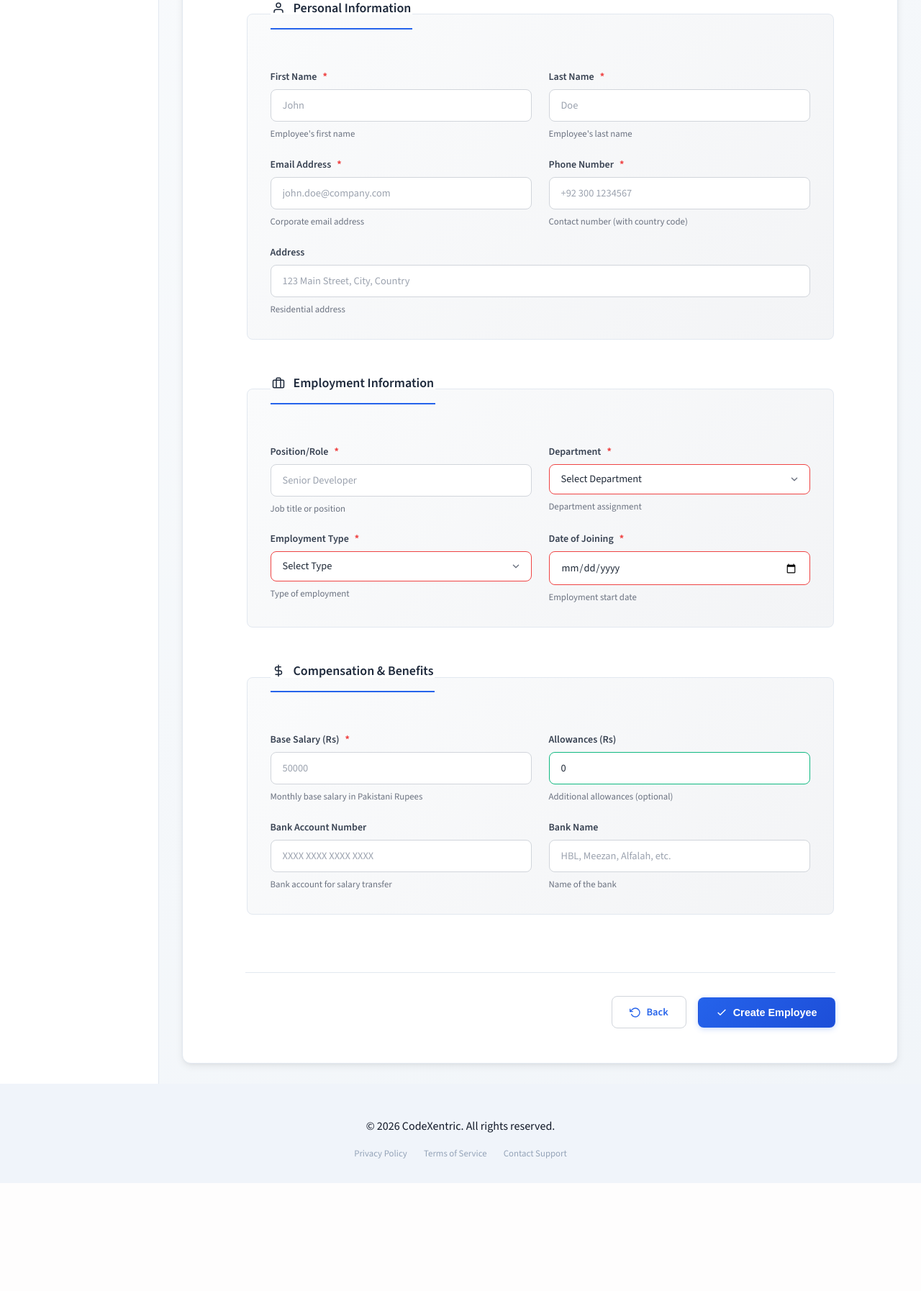
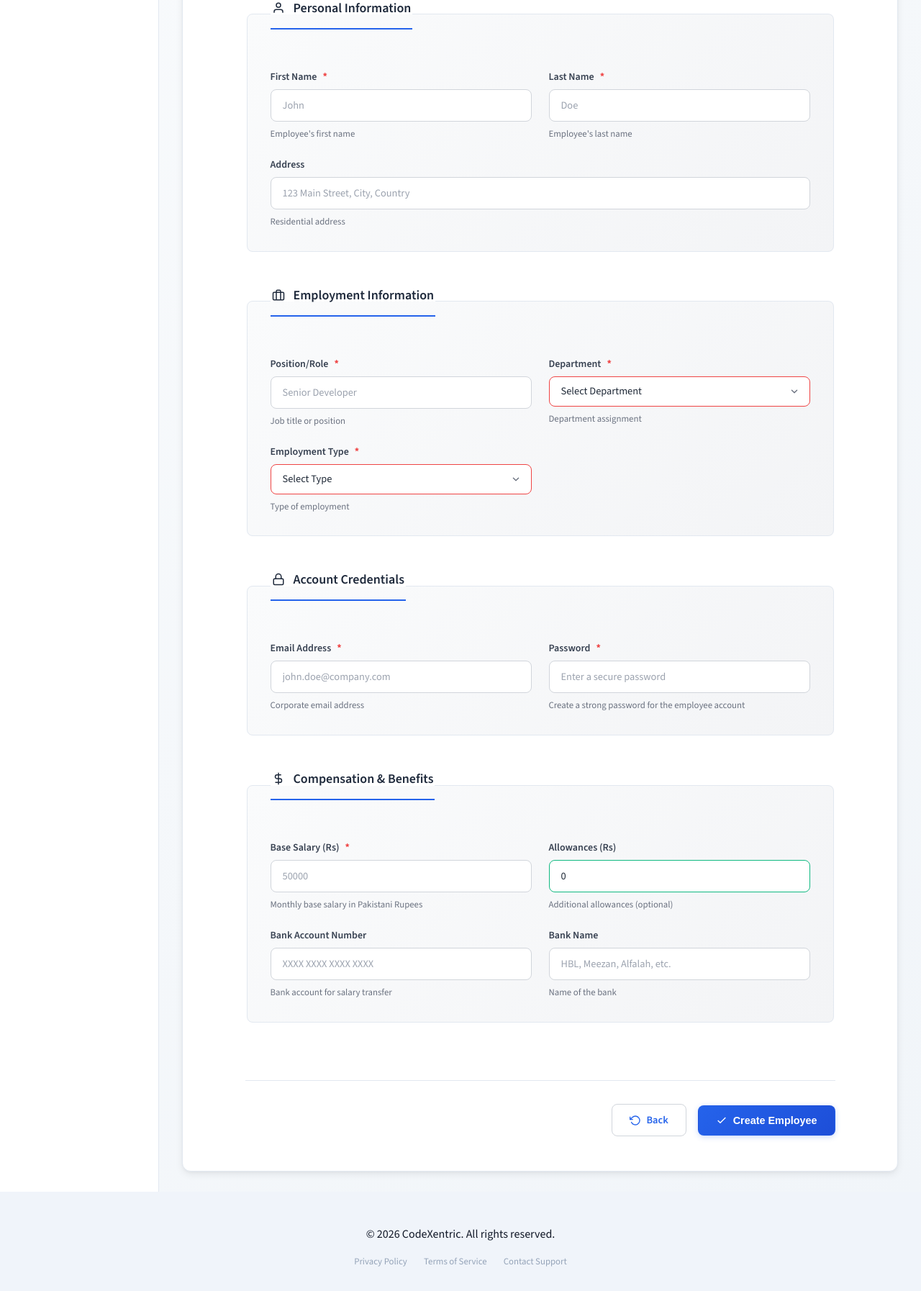
Before and after one commit to haseeb-sheikh1/Backend-Web-Development, a PHP site: page /add_employee.php in a window 1280 px wide. Shown: the part 334-2128 px from the top of the page at 72% size. Before the commit the page ends 1978 px from the top, so only its background shows below. Run offline with PHP 8.4, Linux system fonts and the light colour scheme; the visitor is signed in with stand-in values (Sample User, id 1).

Commit message:
feat: create employee functionality

```diff
--- a/codexentric-employee-system/pages/Employee.php
+++ b/codexentric-employee-system/pages/Employee.php
@@ -8,44 +8,93 @@ class Employee {
   public $allowances;
   public $bankName;
   public $bankAccountNumber;
+  public $Fname;
+  public $Lname;
+  public $email;
+  public $password;
+  public $phone; // Added phone property
   public $errors = [];
   private $connection;
 
-   public function __construct($db) {
+  public function __construct($db) {
     $this->connection = $db;
   }
 
   public function createEmployee(){
     if (isset($_POST['create_employee'])) {
-      $this->homeAddress = trim($_POST['home_address']);
-      $this->positionTitle = trim($_POST['position_title']);
-      $this->department = trim($_POST['department']);
-      $this->employeeType = trim($_POST['employee_type']);
-      $this->baseSalary = trim($_POST['base_salary']);
-      $this->allowances = trim($_POST['allowances']);
-      $this->bankName = trim($_POST['bank_name']);
-      $this->bankAccountNumber = trim($_POST['bank_account_number']);
 
-       $query = "INSERT INTO employees (home_address, position_title, department, employment_type, base_salary_rs, allowances_rs, bank_name, bank_account_number)
-       VALUES ('$this->homeAddress', '$this->positionTitle', '$this->department', '$this->employeeType', '$this->baseSalary', '$this->allowances', '$this->bankName', '$this->bankAccountNumber')";
-      // Here you would typically add code to save this data to a database
-      $result = $this->connection->query($query);
+      // 1. Capture all fields safely
+      $this->Fname = trim($_POST['first_name'] ?? '');
+      $this->Lname = trim($_POST['last_name'] ?? '');
+      $this->email = trim($_POST['email'] ?? '');
+      $this->password = trim($_POST['password'] ?? '');
+      $this->phone = trim($_POST['phone'] ?? ''); // Capturing phone!
+      $this->homeAddress = trim($_POST['home_address'] ?? '');
+      $this->positionTitle = trim($_POST['position_title'] ?? '');
+      $this->department = trim($_POST['department'] ?? '');
+      $this->employeeType = trim($_POST['employee_type'] ?? '');
+      $this->baseSalary = trim($_POST['base_salary'] ?? 0);
 
-      if ($result) {
-        // Employee created successfully
-        return true;
-      } else {
-        // Handle database error
-        $this->errors[] = "Database error: " . $this->connection->error;
+      // Fix empty string trying to insert into an INT/DECIMAL column
+      $allowances_input = trim($_POST['allowances'] ?? '');
+      $this->allowances = ($allowances_input === '') ? 0 : $allowances_input;
+
+      $this->bankName = trim($_POST['bank_name'] ?? '');
+      $this->bankAccountNumber = trim($_POST['bank_account_number'] ?? '');
+
+      $hashedPassword = password_hash($this->password, PASSWORD_DEFAULT);
+
+      // IMPORTANT: Set the correct Role ID for an Employee based on your `roles` table.
+      // Assuming '2' is the role_id for a standard employee. Change this if needed!
+      $role_id = 2;
+
+      // 2. Insert into Users Table using Prepared Statements
+      $stmtUser = $this->connection->prepare("INSERT INTO users (first_name, last_name, email, password_hash, role_id) VALUES (?, ?, ?, ?, ?)");
+
+      if (!$stmtUser) {
+          $this->errors['general'] = "Prepare failed for user: " . $this->connection->error;
+          return false;
+      }
+
+      // "ssssi" means: string, string, string, string, integer
+      $stmtUser->bind_param("ssssi", $this->Fname, $this->Lname, $this->email, $hashedPassword, $role_id);
+
+      if (!$stmtUser->execute()) {
+            $this->errors['general'] = "Error creating user: " . $stmtUser->error;
+            return false;
+      }
+
+      $newuserId = $stmtUser->insert_id;
+      $stmtUser->close();
+
+      // 3. Insert into Employees Table using Prepared Statements
+      $stmtEmp = $this->connection->prepare("INSERT INTO employees (user_id, home_address, position_title, department, employment_type, base_salary_rs, allowances_rs, bank_name, bank_account_number) VALUES (?, ?, ?, ?, ?, ?, ?, ?, ?)");
+
+      if (!$stmtEmp) {
+          $this->errors['general'] = "Prepare failed for employee: " . $this->connection->error;
+          // Rollback the user creation if employee preparation fails
+          $this->connection->query("DELETE FROM users WHERE user_id = '$newuserId'");
+          return false;
+      }
+
+      // "isssssdss" means: integer, string, string, string, string, double, double, string, string
+      $stmtEmp->bind_param("isssssdss", $newuserId, $this->homeAddress, $this->positionTitle, $this->department, $this->employeeType, $this->baseSalary, $this->allowances, $this->bankName, $this->bankAccountNumber);
+
+      if (!$stmtEmp->execute()) {
+        $this->errors['general'] = "Error creating employee record: " . $stmtEmp->error;
+        // Rollback the user creation
+        $this->connection->query("DELETE FROM users WHERE user_id = '$newuserId'");
+        $stmtEmp->close();
         return false;
       }
-      if (count($this->errors) > 0) {
-        // Handle validation errors
-        return false;
-      } else {
-        // Employee created successfully
-        return true;
-      }
+
+      $stmtEmp->close();
+
+      // Optional: Add a success message to the errors array to display on screen
+      $this->errors['success'] = "Employee created successfully!";
+      return true;
     }
+    return false;
   }
 }
+?>
--- a/codexentric-employee-system/pages/add_employee.php
+++ b/codexentric-employee-system/pages/add_employee.php
@@ -6,7 +6,7 @@ if (!isset($_SESSION['email'])) {
 }
     $user_role = "admin";
     $current_page = "add_employee";
-    $extra_css = "add_employee"; // Move your form-specific CSS (like .form-card, .btn-save, etc.) into this file!
+    $extra_css = "add_employee";
     $title = "Add Employee - Admin";
 
     include_once "../includes/header.php";
@@ -29,8 +29,21 @@ if (!isset($_SESSION['email'])) {
         </div>
       </div>
     </div>
+      <?php
+      include_once "../pages/database.php";
+      include_once "../pages/Employee.php";
+      $db = new Database();
+      $connection = $db->getConnection();
+      $employee = new Employee($connection);
+      $employee->createEmployee();
 
-    <form action="../includes/logicFile.php" method="POST" class="employee-form" novalidate>
+      ?>
+     <?php if (!empty($employee->errors)): ?>
+    <div style="background-color: #ffebee; color: #c62828; padding: 15px; border-radius: 5px; margin-bottom: 20px;">
+        <?php foreach ($employee->errors as $error) { echo "<p>$error</p>"; } ?>
+    </div>
+<?php endif; ?>
+    <form action="add_employee.php" method="POST" name ="create_employee" class="employee-form" novalidate>
 
       <!-- Personal Information Section -->
       <fieldset class="form-fieldset">
@@ -49,7 +62,7 @@ if (!isset($_SESSION['email'])) {
                 First Name
                 <span class="form-required">*</span>
               </label>
-              <input type="text" id="first_name" name="first_name" class="form-input" placeholder="John" required>
+              <input type="text" method ="POST" id="first_name" name="first_name" class="form-input" placeholder="John" required>
               <p class="form-helper">Employee's first name</p>
             </div>
           </div>
@@ -65,36 +78,14 @@ if (!isset($_SESSION['email'])) {
           </div>
         </div>
 
-        <div class="form-row">
-          <div class="form-col">
-            <div class="form-group">
-              <label class="form-label" for="email">
-                Email Address
-                <span class="form-required">*</span>
-              </label>
-              <input type="email" id="email" name="email" class="form-input" placeholder="john.doe@company.com" required>
-              <p class="form-helper">Corporate email address</p>
-            </div>
-          </div>
-          <div class="form-col">
-            <div class="form-group">
-              <label class="form-label" for="phone">
-                Phone Number
-                <span class="form-required">*</span>
-              </label>
-              <input type="tel" id="phone" name="phone" class="form-input" placeholder="+92 300 1234567" required>
-              <p class="form-helper">Contact number (with country code)</p>
-            </div>
-          </div>
-        </div>
 
         <div class="form-row">
           <div class="form-col form-col-full">
             <div class="form-group">
-              <label class="form-label" for="address">
+              <label class="form-label" for="address" name ="home_address">
                 Address
               </label>
-              <input type="text" id="address" name="address" class="form-input" placeholder="123 Main Street, City, Country">
+              <input type="text" id="address" name="home_address" class="form-input" placeholder="123 Main Street, City, Country">
               <p class="form-helper">Residential address</p>
             </div>
           </div>
@@ -114,11 +105,11 @@ if (!isset($_SESSION['email'])) {
         <div class="form-row">
           <div class="form-col">
             <div class="form-group">
-              <label class="form-label" for="position">
+              <label class="form-label" for="position" name ="position_title">
                 Position/Role
                 <span class="form-required">*</span>
               </label>
-              <input type="text" id="position" name="position" class="form-input" placeholder="Senior Developer" required>
+              <input type="text" id="position" name="position_title" class="form-input" placeholder="Senior Developer" required>
               <p class="form-helper">Job title or position</p>
             </div>
           </div>
@@ -145,28 +136,52 @@ if (!isset($_SESSION['email'])) {
         <div class="form-row">
           <div class="form-col">
             <div class="form-group">
-              <label class="form-label" for="employment_type">
+              <label class="form-label" for="employment_type" name ="employee_type">
                 Employment Type
                 <span class="form-required">*</span>
               </label>
-              <select id="employment_type" name="employment_type" class="form-select" required>
+              <select id="employment_type" name="employee_type" class="form-select" required>
                 <option value="">Select Type</option>
                 <option value="full-time">Full-time</option>
-                <option value="part-time">Part-time</option>
+                <option value="part-time">Part-time</option>e
                 <option value="contract">Contract</option>
                 <option value="temporary">Temporary</option>
               </select>
               <p class="form-helper">Type of employment</p>
             </div>
           </div>
+
+      </fieldset>
+
+      <!-- Account Credentials Section -->
+      <fieldset class="form-fieldset">
+        <legend class="fieldset-legend">
+          <svg width="18" height="18" viewBox="0 0 24 24" fill="none" stroke="currentColor" stroke-width="2">
+            <rect x="3" y="11" width="18" height="11" rx="2" ry="2"/>
+            <path d="M7 11V7a5 5 0 0 1 10 0v4"/>
+          </svg>
+          <span>Account Credentials</span>
+        </legend>
+
+        <div class="form-row">
           <div class="form-col">
             <div class="form-group">
-              <label class="form-label" for="joining_date">
-                Date of Joining
+              <label class="form-label" for="email">
+                Email Address
                 <span class="form-required">*</span>
               </label>
-              <input type="date" id="joining_date" name="joining_date" class="form-input" required>
-              <p class="form-helper">Employment start date</p>
+              <input type="email" id="email" name="email" class="form-input" placeholder="john.doe@company.com" required>
+              <p class="form-helper">Corporate email address</p>
+            </div>
+          </div>
+          <div class="form-col">
+            <div class="form-group">
+              <label class="form-label" for="password">
+                Password
+                <span class="form-required">*</span>
+              </label>
+              <input type="password" id="password" name="password" class="form-input" placeholder="Enter a secure password" required>
+              <p class="form-helper">Create a strong password for the employee account</p>
             </div>
           </div>
         </div>
@@ -178,7 +193,7 @@ if (!isset($_SESSION['email'])) {
           <svg width="18" height="18" viewBox="0 0 24 24" fill="none" stroke="currentColor" stroke-width="2">
             <line x1="12" y1="1" x2="12" y2="23"/>
             <path d="M17 5H9.5a3.5 3.5 0 0 0 0 7h5a3.5 3.5 0 0 1 0 7H6"/>
-          </svg>
+</svg>
           <span>Compensation & Benefits</span>
         </legend>
 
@@ -207,10 +222,10 @@ if (!isset($_SESSION['email'])) {
         <div class="form-row">
           <div class="form-col">
             <div class="form-group">
-              <label class="form-label" for="bank_account">
+              <label class="form-label" for="bank_account" name ="bank_account_number">
                 Bank Account Number
               </label>
-              <input type="text" id="bank_account" name="bank_account" class="form-input" placeholder="XXXX XXXX XXXX XXXX">
+              <input type="text" id="bank_account" name="bank_account_number" class="form-input" placeholder="XXXX XXXX XXXX XXXX">
               <p class="form-helper">Bank account for salary transfer</p>
             </div>
           </div>
@@ -226,6 +241,7 @@ if (!isset($_SESSION['email'])) {
         </div>
       </fieldset>
 
+
       <!-- Form Actions -->
       <div class="form-actions">
         <a href="administrator_dashboard.php" class="form-button form-button-secondary">
@@ -235,7 +251,7 @@ if (!isset($_SESSION['email'])) {
           </svg>
           Back
         </a>
-        <button type="submit" class="form-button form-button-primary" name="create_employee">
+        <button type="submit" action ="POST"  class="form-button form-button-primary" name="create_employee">
           <svg width="16" height="16" viewBox="0 0 24 24" fill="none" stroke="currentColor" stroke-width="2">
             <polyline points="20 6 9 17 4 12"></polyline>
           </svg>
```
